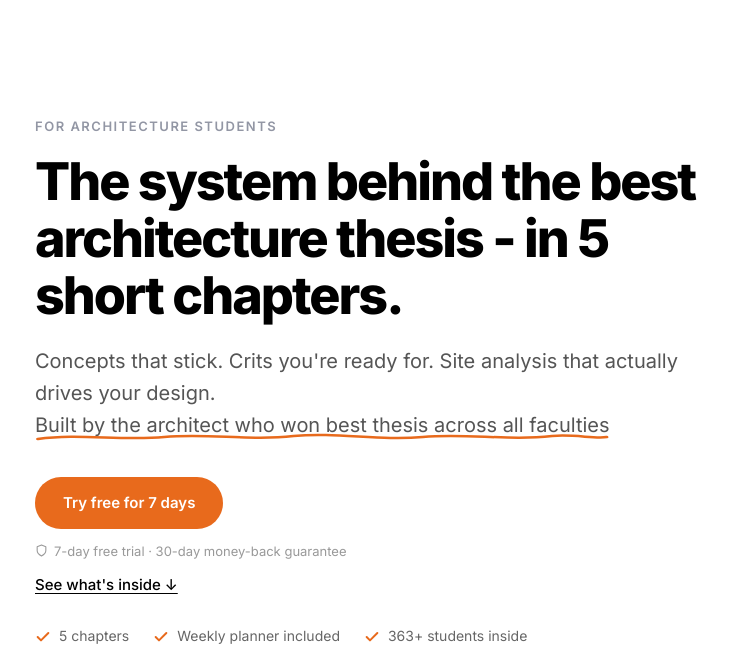
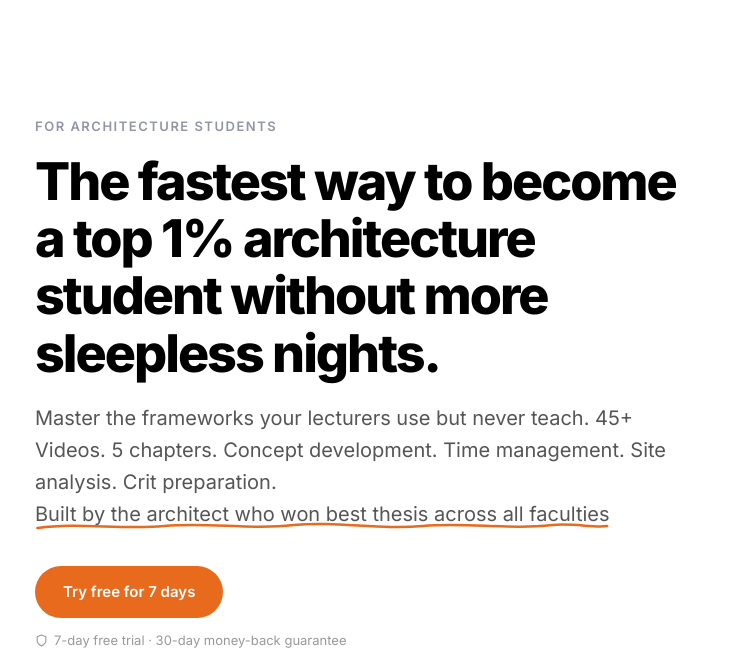
Before and after one commit to sheldonevansx/konteks-sales, a plain HTML site: page index.html in a window 1280 px wide. Shown: the top 660 px of the page, without its empty margins (269-1010 px from the left). Drawn offline with Linux system fonts and the light colour scheme.

Commit message:
Update hero headline and tagline copy

```diff
--- a/index.html
+++ b/index.html
@@ -602,8 +602,8 @@
     <section class="section" style="min-height: 85vh; display: flex; align-items: center;">
         <div class="container">
             <div class="eyebrow">For architecture students</div>
-            <h1 style="margin-bottom: 20px;">The system behind the best architecture thesis - in 5 short chapters.</h1>
-            <p class="subheadline">Concepts that stick. Crits you're ready for. Site analysis that actually drives your design.<br><span style="position: relative; display: inline;">Built by the architect who won best thesis across all faculties<svg style="position: absolute; bottom: -6px; left: 0; width: 100%; height: 12px; overflow: visible;" viewBox="0 0 400 12" preserveAspectRatio="none" fill="none" xmlns="http://www.w3.org/2000/svg"><path d="M2 8 C30 2, 60 10, 90 6 C120 2, 150 10, 180 5 C210 1, 240 10, 270 6 C300 2, 330 10, 360 5 C375 3, 390 8, 398 6" stroke="#E86A1C" stroke-width="2.5" stroke-linecap="round" fill="none"/></svg></span></p>
+            <h1 style="margin-bottom: 20px;">The fastest way to become a top 1% architecture student without more sleepless nights.</h1>
+            <p class="subheadline">Master the frameworks your lecturers use but never teach. 45+ Videos. 5 chapters. Concept development. Time management. Site analysis. Crit preparation.<br><span style="position: relative; display: inline;">Built by the architect who won best thesis across all faculties<svg style="position: absolute; bottom: -6px; left: 0; width: 100%; height: 12px; overflow: visible;" viewBox="0 0 400 12" preserveAspectRatio="none" fill="none" xmlns="http://www.w3.org/2000/svg"><path d="M2 8 C30 2, 60 10, 90 6 C120 2, 150 10, 180 5 C210 1, 240 10, 270 6 C300 2, 330 10, 360 5 C375 3, 390 8, 398 6" stroke="#E86A1C" stroke-width="2.5" stroke-linecap="round" fill="none"/></svg></span></p>
 
             <div class="cta-group" style="flex-direction: column; align-items: flex-start; gap: 12px;">
                 <a href="checkout.html?plan=trial" class="btn btn-primary" onclick="fbq('track','ViewContent')">Try free for 7 days</a>
```
